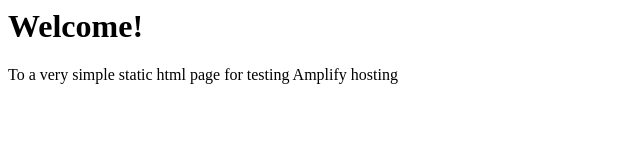
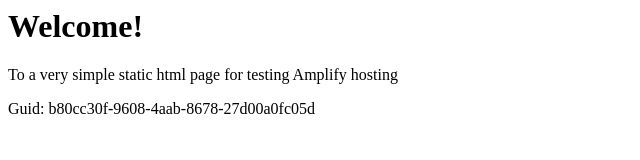
Before and after one commit to aws-aemilia-bah/Github-PR-Commit-Integration-Test-DoNotTouch-Gith-OKSLNVO2-v1-preprod-me-south-1, a website: page src/index.html in a window 1280 px wide. Shown: the whole page, without its empty margins (0-640 px from the left). Drawn offline with Linux system fonts and the light colour scheme.

Commit message:
commit from integ tests

```diff
--- a/src/index.html
+++ b/src/index.html
@@ -1,3 +1,5 @@
+
+
 <html lang="en">
 
 <head>
@@ -10,6 +12,6 @@
 <body>
     <h1>Welcome!</h1>
     <p>To a very simple static html page for testing Amplify hosting</p>
-</body>
+    <p>Guid: b80cc30f-9608-4aab-8678-27d00a0fc05d</p></body>
 
 </html>
```
